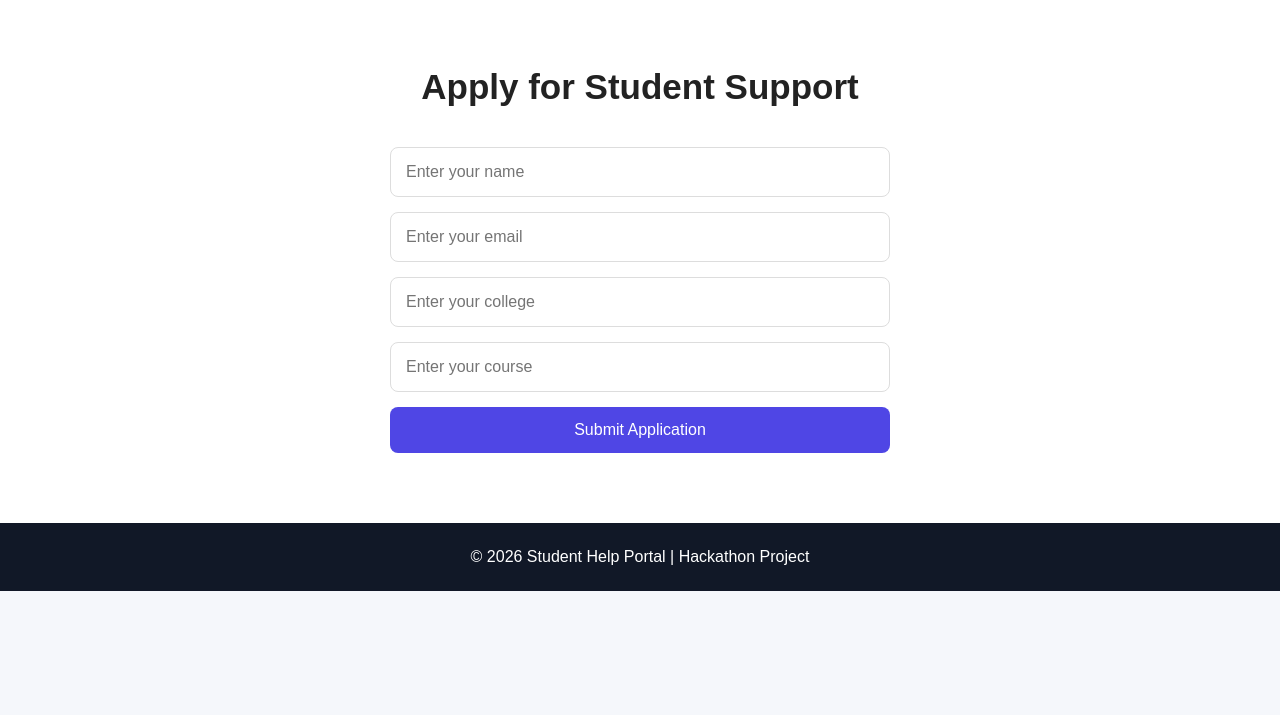
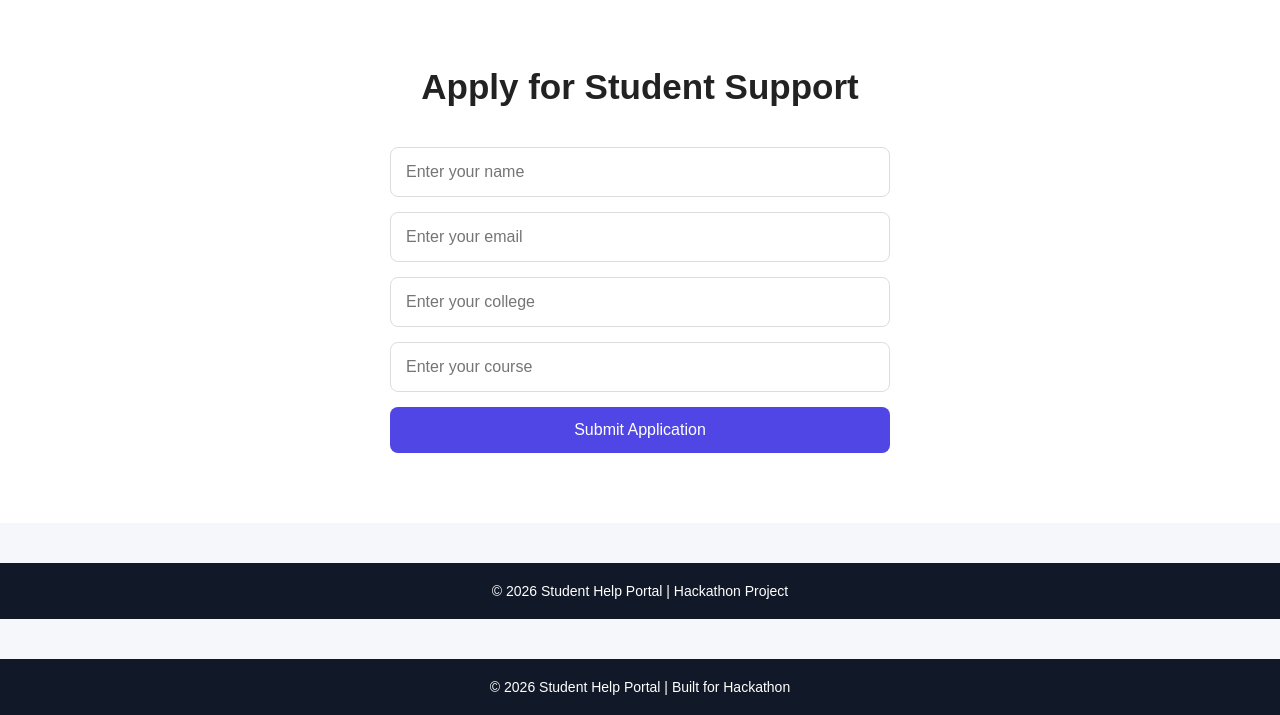
Before and after one commit to parmeshmahto/student-help-portal, a plain HTML site: page index.html in a window 1280 px wide. Shown: the part 1801-2516 px from the top of the page. Before the commit the page ends 2392 px from the top, so only its background shows below. Drawn offline with nearby package versions, Linux system fonts and the light colour scheme.

Commit message:
Add files via upload

```diff
--- a/index.html
+++ b/index.html
@@ -197,6 +197,8 @@
     <script
     src="https://cdn.jsdelivr.net/npm/@supabase/supabase-js@2"></script>
     <script src="script.js"></script>
-
+<footer>
+    <p>© 2026 Student Help Portal | Built for Hackathon</p>
+</footer>
 </body>
 </html>
--- a/style.css
+++ b/style.css
@@ -232,3 +232,15 @@ footer {
     gap: 15px;
     flex-wrap: wrap;
 }
+footer {
+    background: #111827;
+    color: white;
+    text-align: center;
+    padding: 20px;
+    margin-top: 40px;
+}
+
+footer p {
+    margin: 0;
+    font-size: 14px;
+}
```
